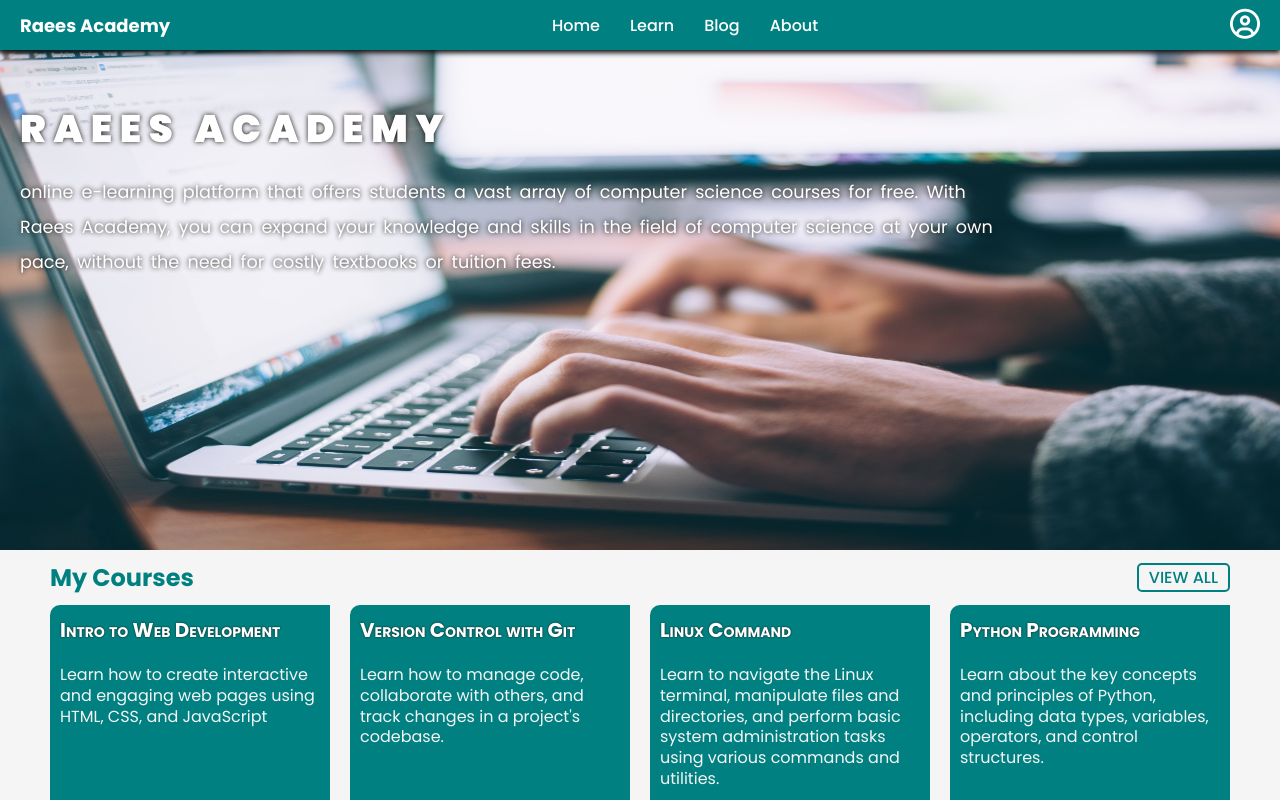
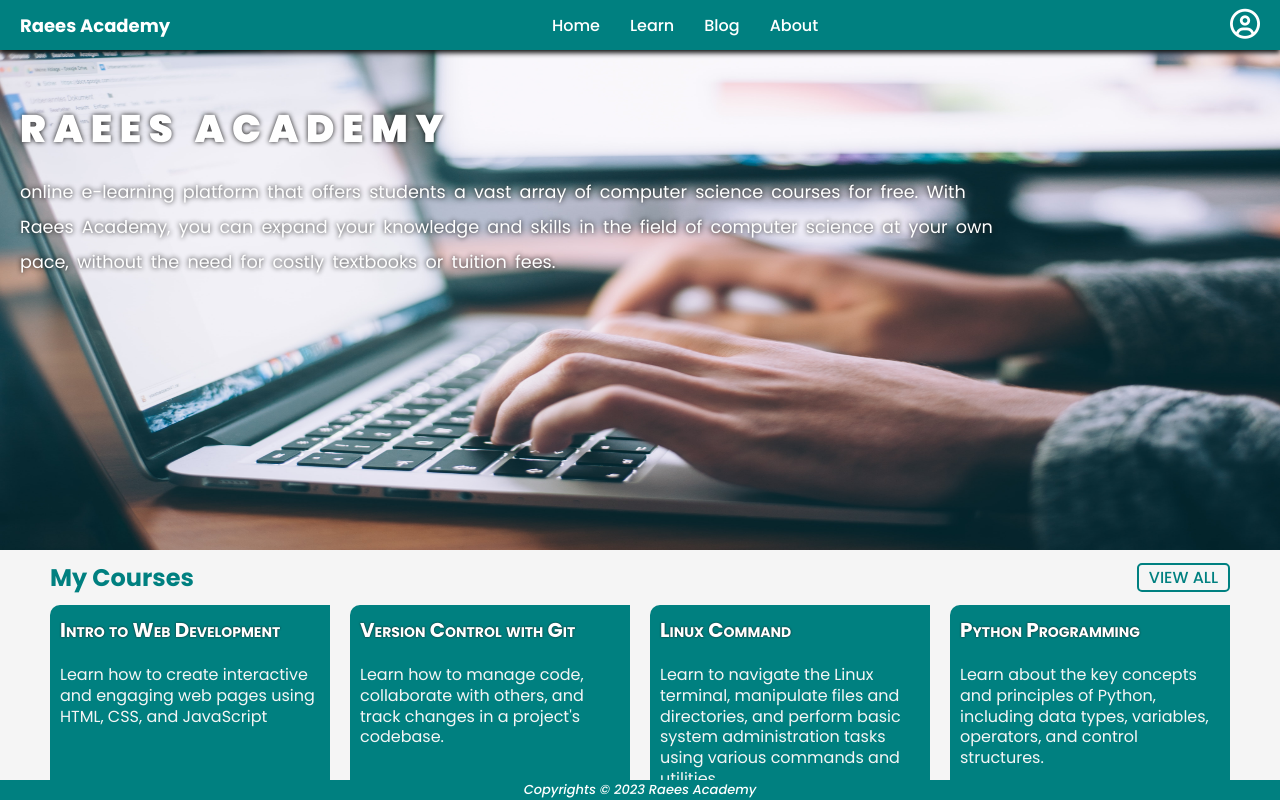
Before and after one commit to Abbaraees/raees-academy-react, a React (Vite) app: page / in a window 1280 px wide. Shown: the top 800 px of the page. Built offline with nearby package versions, Linux system fonts and the light colour scheme.

Commit message:
fixed the footer to the bottom of the page

```diff
--- a/src/index.css
+++ b/src/index.css
@@ -145,6 +145,10 @@ nav a {
 }
 
 footer {
+  width: 100%;
+  position: fixed;
+  left: 0px;
+  bottom: 0px;
   background-color: teal;
   text-align: center;
   color: white;
```
